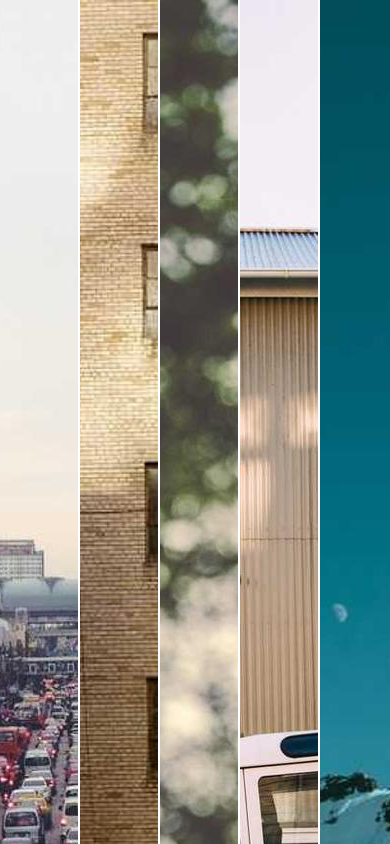
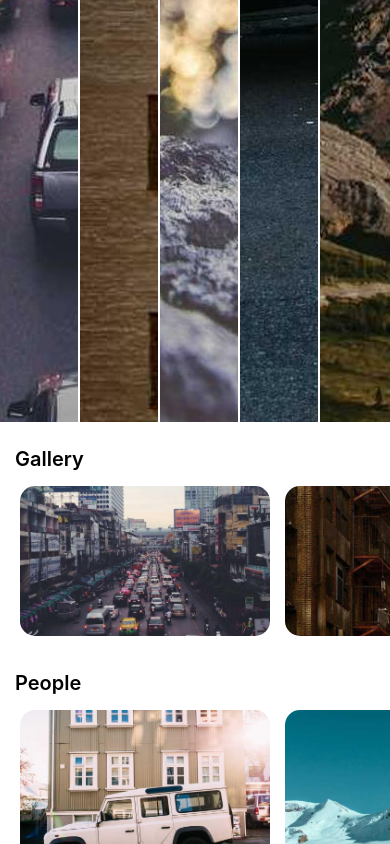
Before and after one commit to juniormartinez1020/IOPhoto-gallery, a React Native app: screen / in a window 390 px wide. Built offline with nearby package versions, Linux system fonts and the light colour scheme.

Commit message:
agregar carrusel

```diff
--- a/App.tsx
+++ b/App.tsx
@@ -1,16 +1,24 @@
 import { StatusBar } from 'expo-status-bar';
-import { FlatList, Image, StyleSheet, Text, View } from 'react-native';
+import { FlatList, Image, ScrollView, StyleSheet, Text, useWindowDimensions, View } from 'react-native';
 import { photos } from './data';
+import Carousel from './Carousel';
 
 export default function App() {
+
+  const { height, width } = useWindowDimensions()
+
   return (
-    <View style={styles.container}>
+    <ScrollView style={styles.container}>
 
+      {/* header */}
+    <View style={{ height: height / 2 }}>
       <FlatList
       data={photos}
       numColumns={5}
       contentContainerStyle={{ gap: 2 }}
       columnWrapperStyle={{ gap: 2 }}
+      scrollEnabled={true}
+      inverted
       renderItem={({ item }) =>
       <Image
       source={item.image}
@@ -18,10 +26,19 @@ export default function App() {
       />
     }
       />
+    </View>
 
 
+
+      <Carousel
+      title='Gallery'
+      photos={photos.slice(0,5)}
+      />
+      <Carousel title='People' photos={photos.slice(3,6)}/>
+      <Carousel title='Features' photos={photos.slice(6,9)}/>
+
       <StatusBar style="auto" />
-    </View>
+    </ScrollView>
   );
 }
 
--- /dev/null
+++ b/Carousel.tsx
@@ -0,0 +1,56 @@
+import { Image, ScrollView, StyleSheet, Text, View } from "react-native";
+import { photos } from "./data";
+
+type Carousel = {
+    title: string,
+    photos: any[]
+}
+
+export default function Carousel({ title, photos }: Carousel) {
+    return (
+        <View style={styles.container}>
+            <Text style={styles.title}>
+                {title}
+            </Text>
+
+            <ScrollView
+            horizontal
+            contentContainerStyle={styles.image}
+            showsHorizontalScrollIndicator={false}
+            snapToAlignment="start"
+            snapToInterval={250 + 15}
+            // decelerationRate='fast'
+            >
+                {photos.map((photo) => (
+                    <Image
+                    key={photo.id}
+                    source={photo.image}
+                    style={styles.img}
+                    />
+                ))}
+
+            </ScrollView>
+        </View>
+    )
+}
+
+const styles = StyleSheet.create({
+    container: {
+        // padding: 50,
+        marginVertical: 10
+    },
+    title: {
+        padding: 15,
+        fontWeight: '600',
+        fontSize: 20
+    },
+    image: {
+        gap: 15,
+        paddingHorizontal: 20
+    },
+    img: {
+        width: 250,
+        height: 150,
+        borderRadius: 15
+    }
+})
```
